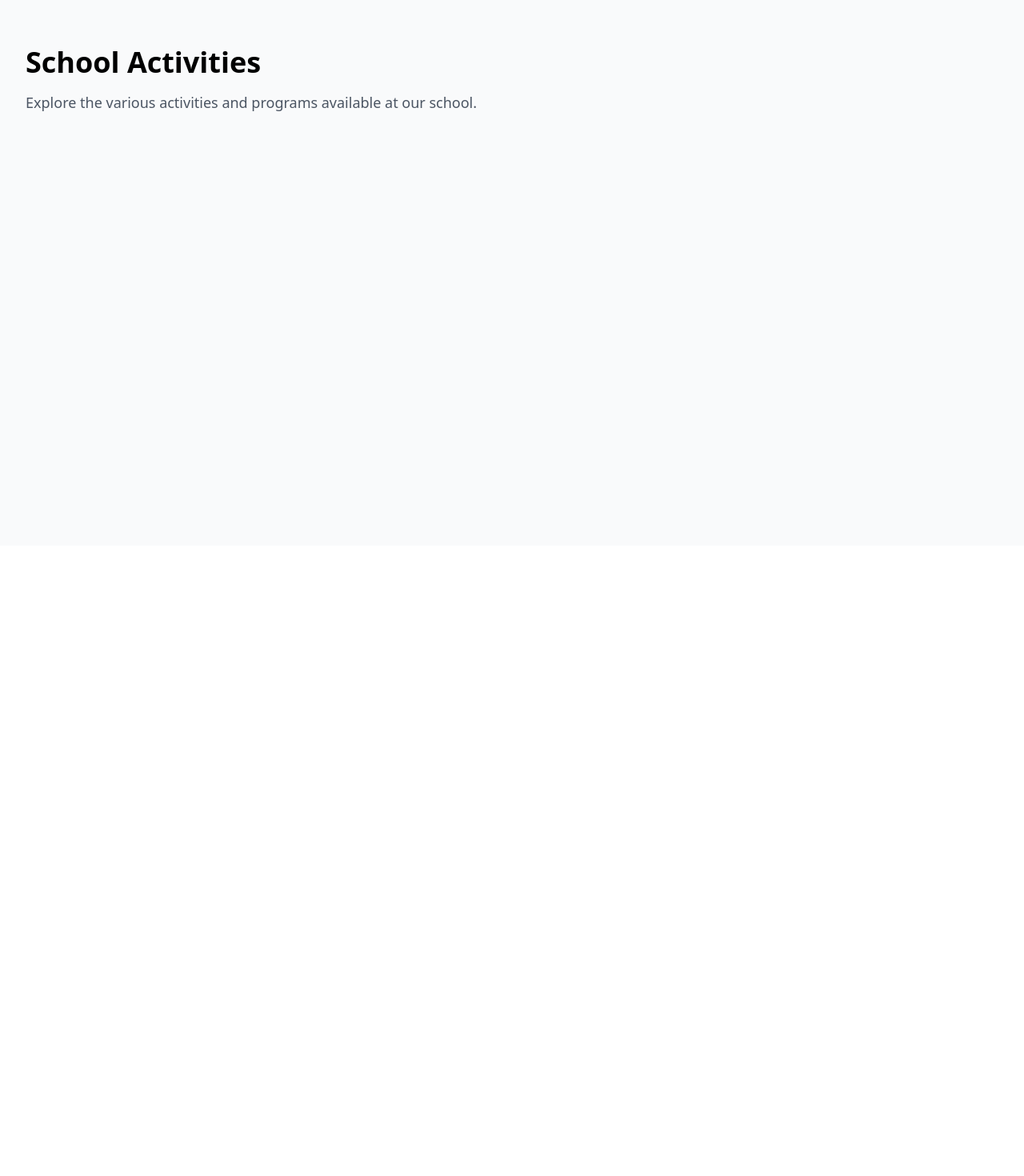
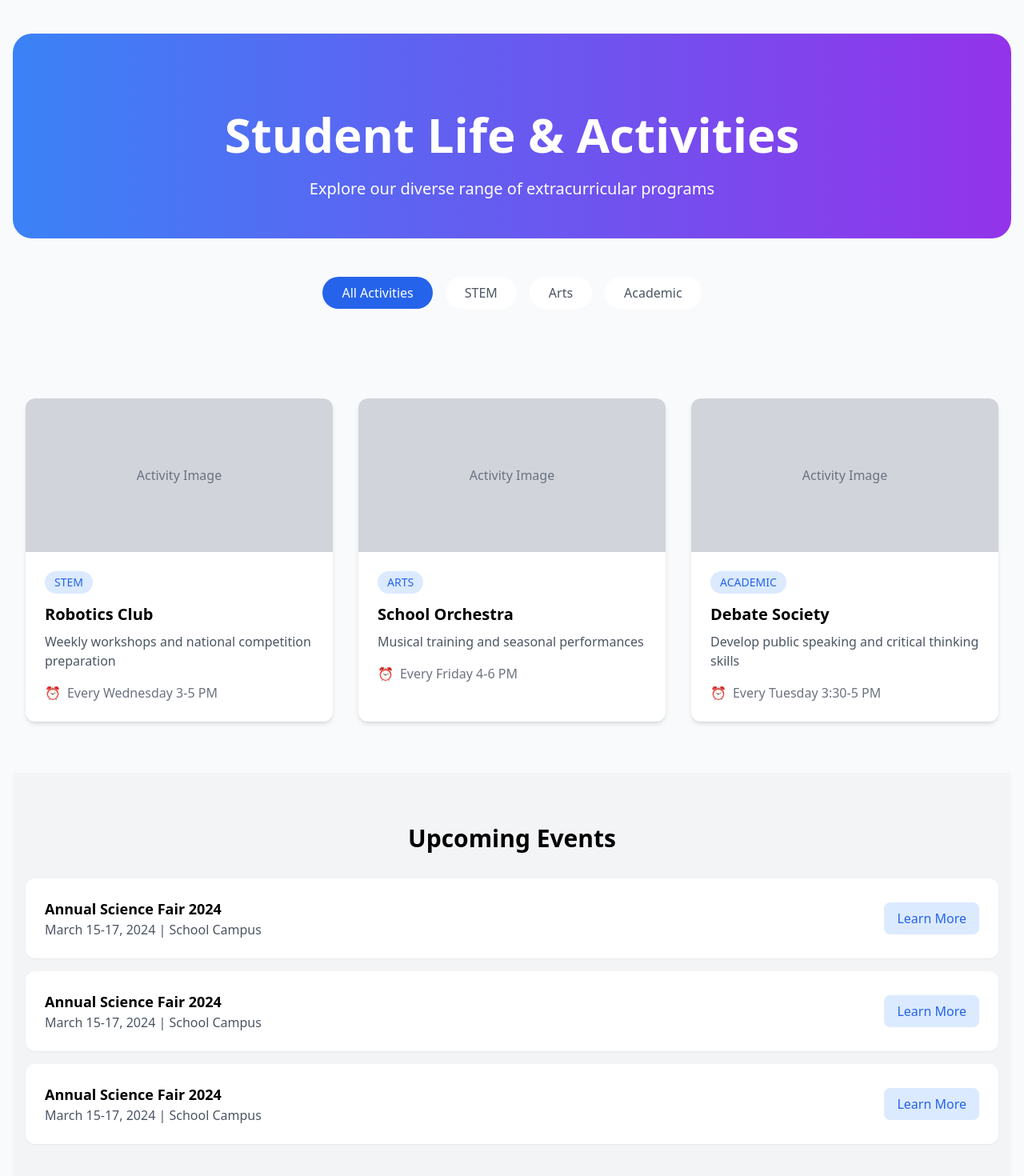
Before and after one commit to Mahi-singh03/Schoolwebsite, a React (Vite) app: page /activities in a window 1280 px wide. Shown: the part 118-1588 px from the top of the page at 80% size. Before the commit the page ends 800 px from the top, so only its background shows below. Built offline with nearby package versions, Linux system fonts and the light colour scheme.

Commit message:
fianl Ui added

```diff
--- a/src/pages/Achievements.jsx
+++ b/src/pages/Achievements.jsx
@@ -1,14 +1,93 @@
-import React from 'react';
+import { motion } from 'framer-motion';
 
-const Achievements = () => {
+export default function Achievements() {
+  const achievements = [
+    { year: 2023, title: "National Science Fair Champions", category: "Academic" },
+    { year: 2022, title: "State Basketball Tournament Winners", category: "Sports" },
+    { year: 2021, title: "Best Community Service Program", category: "Social" },
+    { year: 2020, title: "National Robotics Competition Finalists", category: "STEM" },
+  ];
+
+  const milestones = [
+    { number: "50+", label: "National Awards" },
+    { number: "100%", label: "College Acceptance" },
+    { number: "1st", label: "State Ranking" },
+    { number: "200+", label: "Alumni Network" },
+  ];
+
   return (
-    <div className="container mx-auto px-4 py-8 pt-44">
-      <h1 className="text-4xl font-bold mb-4">Our Achievements</h1>
-      <p className="text-lg text-gray-600">
-        Discover the accomplishments and successes of our students and staff.
-      </p>
+    <div className="min-h-screen bg-gray-50 pt-40">
+      {/* Hero Section */}
+      <section className="pt-24 pb-12 px-4 bg-gradient-to-r from-blue-500 to-purple-600 rounded-3xl">
+        <div className="max-w-7xl mx-auto text-center">
+          <motion.h1
+            initial={{ opacity: 0, y: 20 }}
+            animate={{ opacity: 1, y: 0 }}
+            className="text-4xl md:text-6xl font-bold text-white mb-6"
+          >
+            Our Legacy of Excellence
+          </motion.h1>
+          <motion.p
+            initial={{ opacity: 0 }}
+            animate={{ opacity: 1 }}
+            className="text-xl text-white opacity-90"
+          >
+            Celebrating decades of academic and extracurricular achievements
+          </motion.p>
+        </div>
+      </section>
+
+      {/* Milestones */}
+      <section className="py-16 px-4">
+        <div className="max-w-7xl mx-auto grid md:grid-cols-4 gap-8">
+          {milestones.map((milestone, index) => (
+            <motion.div
+              key={index}
+              initial={{ scale: 0 }}
+              whileInView={{ scale: 1 }}
+              viewport={{ once: true }}
+              className="bg-white p-6 rounded-xl shadow-lg text-center"
+            >
+              <div className="text-4xl font-bold text-blue-600 mb-2">
+                {milestone.number}
+              </div>
+              <div className="text-gray-600">{milestone.label}</div>
+            </motion.div>
+          ))}
+        </div>
+      </section>
+
+      {/* Achievements Timeline */}
+      <section className="py-16 px-4 bg-gray-100">
+        <div className="max-w-7xl mx-auto">
+          <h2 className="text-3xl font-bold text-center mb-12">Notable Achievements</h2>
+          <div className="relative">
+            <div className="absolute left-1/2 w-1 bg-gray-300 h-full transform -translate-x-1/2" />
+            {achievements.map((achievement, index) => (
+              <motion.div
+                key={index}
+                initial={{ opacity: 0, x: index % 2 === 0 ? 50 : -50 }}
+                whileInView={{ opacity: 1, x: 0 }}
+                viewport={{ once: true }}
+                className={`mb-8 w-full md:w-1/2 ${index % 2 === 0 ? 'md:ml-0' : 'md:ml-auto'}`}
+              >
+                <div className="relative pl-8 md:pl-0">
+                  <div className="absolute w-4 h-4 bg-blue-500 rounded-full left-0 md:left-auto md:right-[-8px] top-6" />
+                  <div className="bg-white p-6 rounded-xl shadow-md hover:shadow-lg transition-shadow">
+                    <div className="text-blue-600 font-semibold mb-2">
+                      {achievement.year}
+                    </div>
+                    <h3 className="text-xl font-bold mb-2">{achievement.title}</h3>
+                    <span className="inline-block bg-blue-100 text-blue-600 px-3 py-1 rounded-full text-sm">
+                      {achievement.category}
+                    </span>
+                  </div>
+                </div>
+              </motion.div>
+            ))}
+          </div>
+        </div>
+      </section>
     </div>
   );
-};
-
-export default Achievements;
+}
--- a/src/pages/activites.jsx
+++ b/src/pages/activites.jsx
@@ -1,14 +1,138 @@
-import React from 'react';
+import { motion } from 'framer-motion';
+import { useState } from 'react';
 
-const Activities = () => {
+export default function Activities() {
+  const [activeCategory, setActiveCategory] = useState('all');
+
+  const activities = [
+    {
+      title: "Robotics Club",
+      category: "stem",
+      description: "Weekly workshops and national competition preparation",
+      schedule: "Every Wednesday 3-5 PM"
+    },
+    {
+      title: "School Orchestra",
+      category: "arts",
+      description: "Musical training and seasonal performances",
+      schedule: "Every Friday 4-6 PM"
+    },
+    {
+      title: "Debate Society",
+      category: "academic",
+      description: "Develop public speaking and critical thinking skills",
+      schedule: "Every Tuesday 3:30-5 PM"
+    },
+  ];
+
+  const categories = [
+    { id: 'all', label: 'All Activities' },
+    { id: 'stem', label: 'STEM' },
+    { id: 'arts', label: 'Arts' },
+    { id: 'academic', label: 'Academic' },
+  ];
+
   return (
-    <div className="container mx-auto px-4 py-8 pt-44">
-      <h1 className="text-4xl font-bold mb-4">School Activities</h1>
-      <p className="text-lg text-gray-600">
-        Explore the various activities and programs available at our school.
-      </p>
+    <div className="min-h-screen bg-gray-50 pt-40">
+      {/* Hero Section */}
+      <section className="pt-24 pb-12 px-4 bg-gradient-to-r from-blue-500 to-purple-600 rounded-3xl">
+        <div className="max-w-7xl mx-auto text-center">
+          <motion.h1
+            initial={{ opacity: 0, y: 20 }}
+            animate={{ opacity: 1, y: 0 }}
+            className="text-4xl md:text-6xl font-bold text-white mb-6"
+          >
+            Student Life & Activities
+          </motion.h1>
+          <motion.p
+            initial={{ opacity: 0 }}
+            animate={{ opacity: 1 }}
+            className="text-xl text-white opacity-90"
+          >
+            Explore our diverse range of extracurricular programs
+          </motion.p>
+        </div>
+      </section>
+
+      {/* Category Filter */}
+      <section className="py-12 px-4">
+        <div className="max-w-7xl mx-auto flex flex-wrap gap-4 justify-center">
+          {categories.map((category) => (
+            <motion.button
+              key={category.id}
+              whileHover={{ scale: 1.05 }}
+              whileTap={{ scale: 0.95 }}
+              onClick={() => setActiveCategory(category.id)}
+              className={`px-6 py-2 rounded-full transition-colors ${
+                activeCategory === category.id
+                  ? 'bg-blue-600 text-white'
+                  : 'bg-white text-gray-600 hover:bg-blue-50'
+              }`}
+            >
+              {category.label}
+            </motion.button>
+          ))}
+        </div>
+      </section>
+
+      {/* Activities Grid */}
+      <section className="py-16 px-4">
+        <div className="max-w-7xl mx-auto grid md:grid-cols-2 lg:grid-cols-3 gap-8">
+          {activities
+            .filter(activity => activeCategory === 'all' || activity.category === activeCategory)
+            .map((activity, index) => (
+              <motion.div
+                key={index}
+                initial={{ opacity: 0, scale: 0.9 }}
+                whileInView={{ opacity: 1, scale: 1 }}
+                viewport={{ once: true }}
+                className="bg-white rounded-xl shadow-md overflow-hidden hover:shadow-lg transition-shadow"
+              >
+                <div className="bg-gray-300 h-48 flex items-center justify-center">
+                  <span className="text-gray-500">Activity Image</span>
+                </div>
+                <div className="p-6">
+                  <span className="inline-block bg-blue-100 text-blue-600 px-3 py-1 rounded-full text-sm mb-3">
+                    {activity.category.toUpperCase()}
+                  </span>
+                  <h3 className="text-xl font-bold mb-2">{activity.title}</h3>
+                  <p className="text-gray-600 mb-4">{activity.description}</p>
+                  <div className="flex items-center text-gray-500">
+                    <span className="mr-2">⏰</span>
+                    {activity.schedule}
+                  </div>
+                </div>
+              </motion.div>
+            ))}
+        </div>
+      </section>
+
+      {/* Upcoming Events */}
+      <section className="py-16 px-4 bg-gray-100">
+        <div className="max-w-7xl mx-auto">
+          <h2 className="text-3xl font-bold text-center mb-8">Upcoming Events</h2>
+          <div className="grid gap-4">
+            {[1, 2, 3].map((index) => (
+              <motion.div
+                key={index}
+                initial={{ opacity: 0, x: -50 }}
+                whileInView={{ opacity: 1, x: 0 }}
+                className="bg-white p-6 rounded-xl shadow-sm hover:shadow-md transition-shadow"
+              >
+                <div className="flex items-center justify-between">
+                  <div>
+                    <h3 className="text-lg font-semibold">Annual Science Fair 2024</h3>
+                    <p className="text-gray-600">March 15-17, 2024 | School Campus</p>
+                  </div>
+                  <button className="bg-blue-100 text-blue-600 px-4 py-2 rounded-lg hover:bg-blue-200 transition-colors">
+                    Learn More
+                  </button>
+                </div>
+              </motion.div>
+            ))}
+          </div>
+        </div>
+      </section>
     </div>
   );
-};
-
-export default Activities;
+}
```
